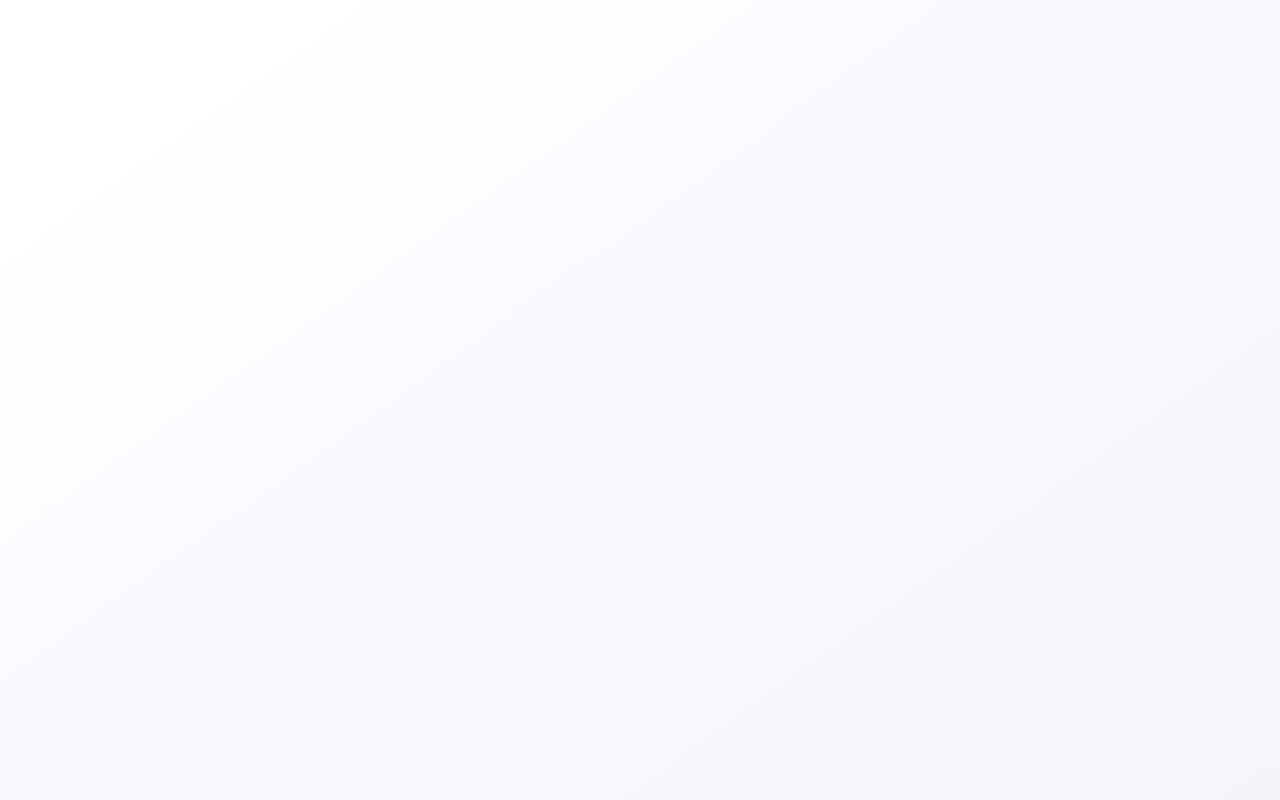
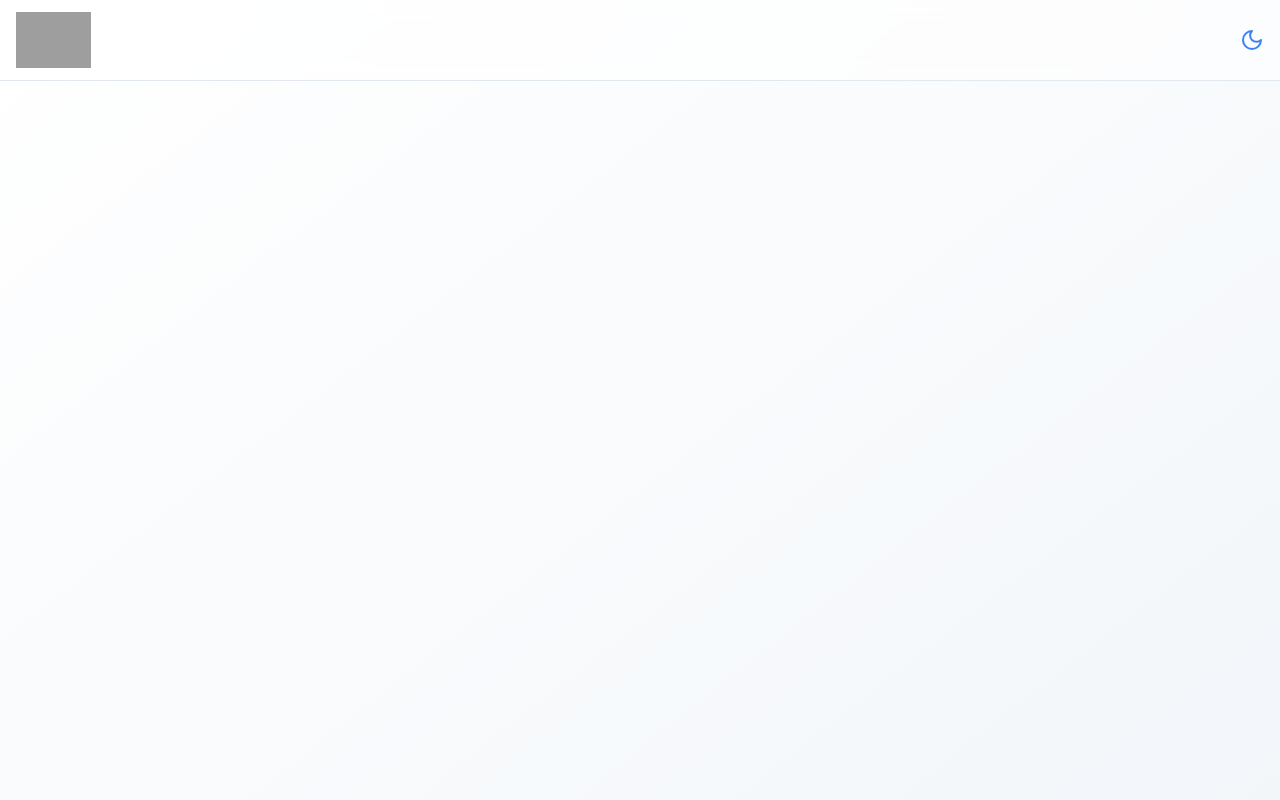
Before and after one commit to aryamangithub/Weather-App, a React (Vite) app: page / in a window 1280 px wide. Shown: the top 800 px of the page. Built offline with nearby package versions, Linux system fonts and the light colour scheme; grey boxes are pictures that could not be loaded.

Commit message:
feat:added header

```diff
--- a/src/components/header.jsx
+++ b/src/components/header.jsx
@@ -1,8 +1,28 @@
+import { useTheme } from "@/context/theme-provider"
+import { Moon, Sun } from "lucide-react"
+import { Link } from "react-router-dom"
+
 const Header = () => {
+  const { theme, setTheme } = useTheme()
+  const isDark = theme === "dark"
+
   return (
-    <div className="flex ">
-
-    </div>
+    <header className="sticky top-0 z-50 w-full border-b bg-background/95 backdrop-blur py-2 supports-[backdrop-filter]:bg-background/60">
+        <div className="container mx-auto flex h-16 items-center justify-between px-4">
+            <Link to={"/"}>
+                <img src="/logo.png" alt="Weather logo" className="h-14" />
+            </Link>
+            <div>
+              <div onClick={ () => setTheme(isDark ? "light" : "dark" )}
+                className={`flex items-center cursor-pointer transition-transform duration-500
+                  ${isDark ? "rotate-180" : "rotate-0"}
+                  `}
+              >
+                {isDark ? <Sun className="h-6 w-6 text-yellow-500 rotate-0 transition-all"/> : <Moon className="h-6 w-6 text-blue-500 rotate-0 transition-all"/>}
+              </div>
+            </div>
+        </div>
+    </header>
   )
 }
 
```
